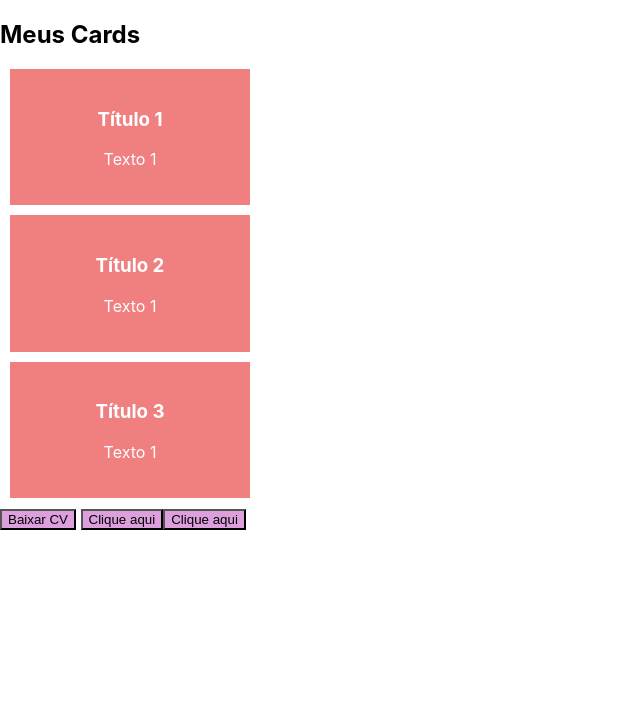
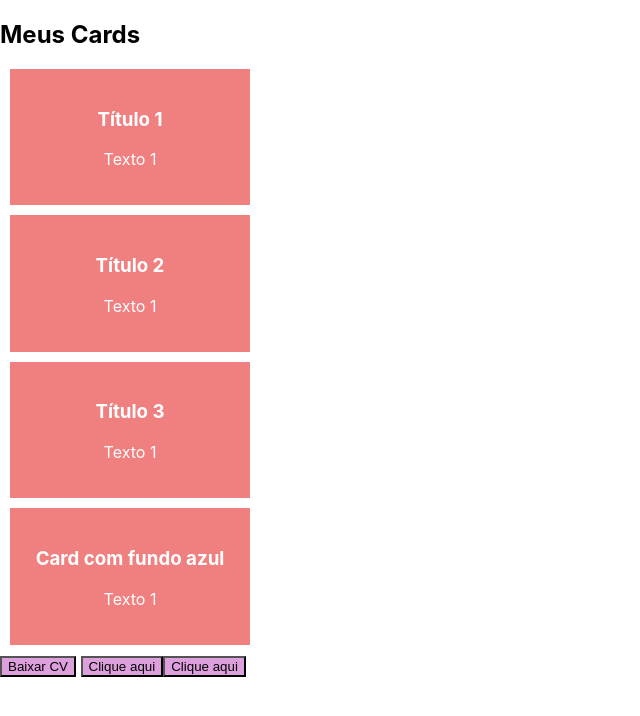
Before and after one commit to Chrysthy/Fullsatck-Course-DevQuest, a React (Create React App) app in the folder 6-base-do-react/04-create-react-app/primeiro-app/: page / in a window 1280 px wide. Shown: the top 716 px of the page, without its empty margins (0-640 px from the left). Built offline with nearby package versions, Linux system fonts and the light colour scheme.

Commit message:
add showCardColor function

```diff
--- a/6-base-do-react/04-create-react-app/primeiro-app/src/components/cards/cards.js
+++ b/6-base-do-react/04-create-react-app/primeiro-app/src/components/cards/cards.js
@@ -1,6 +1,10 @@
 //Criando um componente cards que vai ter todos os cards dentro dele.
 import Card from "../card/card";
 const cardsTitle = ['Título 1', 'Título 2', 'Título 3'];
+const showCardColor = () => {
+    console.log('clicou');
+
+}
 
 const Cards = () => {
     return (
@@ -13,7 +17,7 @@ const Cards = () => {
             {
                 cardsTitle.map((cardsTitle, index) => (
 
-                    <Card key={index}>
+                    <Card key={index} showCardColor={showCardColor}>
 
                         <h3>{cardsTitle}</h3>
 
@@ -23,6 +27,14 @@ const Cards = () => {
 
                 ))
             }
+
+            <Card color='blue' showCardColor={showCardColor}>
+
+                <h3>Card com fundo azul</h3>
+
+                <p>Texto 1</p>
+
+            </Card>
 
             {/* <div>
 
```
